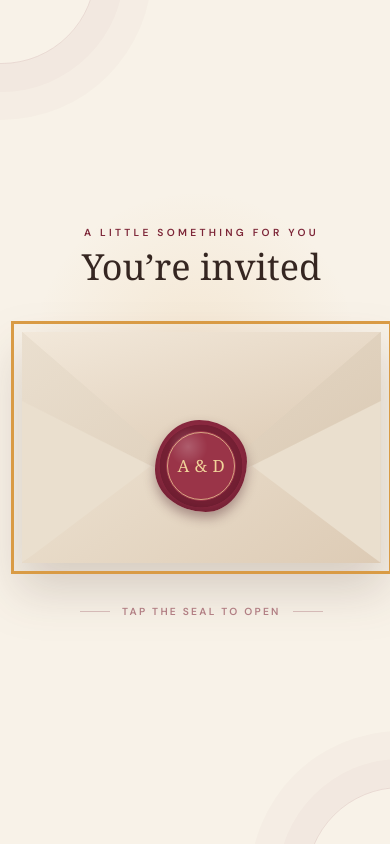
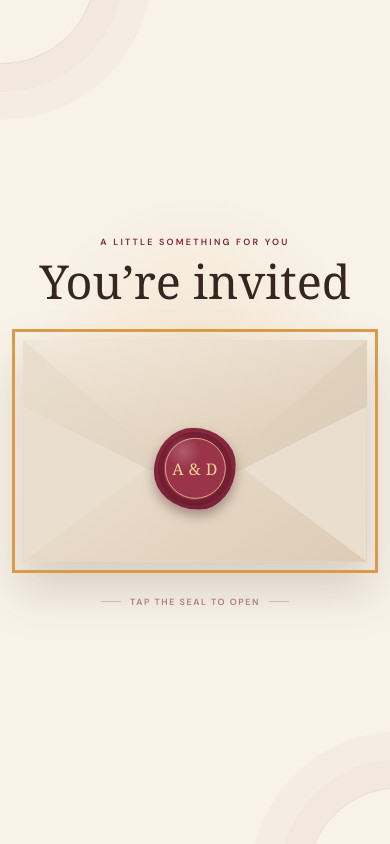
Before and after one commit to anuj2698/Techincal-Stock-Analysis, a Flask app: page /wedding in a window 390 px wide. Run offline with Flask 3, Linux system fonts and the light colour scheme; some web fonts are replaced.

Commit message:
Optimize wedding invitation for mobile

```diff
--- a/templates/wedding.html
+++ b/templates/wedding.html
@@ -30,7 +30,7 @@
       }
 
       * { box-sizing: border-box; }
-      html { scroll-behavior: smooth; }
+      html { scroll-behavior: smooth; scroll-padding-top: 68px; }
       body {
         margin: 0;
         color: var(--ink);
@@ -888,58 +888,186 @@
 
       @media (max-width: 800px) {
         .nav-links a:not(.nav-rsvp) { display: none; }
-        .hero-flower { width: 320px; }
-        .blessing { grid-template-columns: 1fr; }
-        .blessing-panel { min-height: 76svh; padding: 95px 24px 120px; }
-        .blessing-image { height: 110%; }
+        .nav { padding: 15px 20px; }
+        .nav.scrolled { padding-block: 10px; }
+        .nav-rsvp { display: inline-flex; min-height: 38px; align-items: center; padding: 0 15px; border: 1px solid currentColor; }
+        .hero-flower { width: 270px; }
+        .blessing {
+          grid-template-columns: 1fr;
+          grid-template-rows: repeat(2, minmax(0, 1fr));
+          height: max(100svh, 680px);
+          min-height: 0;
+        }
+        .blessing-panel { min-height: 0; padding: 78px 20px 38px; }
+        .blessing-panel + .blessing-panel { padding-top: 52px; }
+        .blessing-image { height: 118%; object-position: center 20%; }
         .blessing-ganesha { order: 1; }
         .blessing-mahavir { order: 2; }
-        .blessing-center { top: 50%; bottom: auto; min-width: min(390px, 78vw); transform: translate(-50%, -50%); }
+        .blessing-devanagari { font-size: clamp(1.35rem, 5.8vw, 2rem); }
+        .blessing-translit { margin-top: 8px; font-size: .53rem; letter-spacing: .16em; }
+        .blessing-center {
+          top: 50%;
+          bottom: auto;
+          min-width: min(300px, 76vw);
+          padding: 13px 24px 12px;
+          transform: translate(-50%, -50%);
+        }
+        .blessing-center::before, .blessing-center::after { width: 22px; }
+        .blessing-center::before { right: calc(100% + 9px); }
+        .blessing-center::after { left: calc(100% + 9px); }
+        .blessing-center h1 { font-size: clamp(1.45rem, 6.5vw, 2rem); }
+        .hero { min-height: max(100svh, 720px); }
+        .hero-content { width: 100%; padding: 94px 18px 80px; }
+        .eyebrow { max-width: 310px; margin: 0 auto 30px; font-size: .62rem; line-height: 1.7; letter-spacing: .24em; }
+        .hero h1 { font-size: clamp(4.1rem, 18vw, 6.7rem); line-height: .86; }
+        .hero h1 .name { line-height: .78; }
+        .hero h1 .parentage {
+          max-width: 92vw;
+          margin-top: 10px;
+          font-size: clamp(.58rem, 2.7vw, .72rem);
+          line-height: 1.55;
+          letter-spacing: .1em;
+          text-wrap: balance;
+        }
+        .hero h1 .amp { margin: .16em 0 .12em; font-size: .58em; }
+        .hero-date { margin-top: 34px; }
+        .scroll-cue { bottom: 14px; }
+        .section { padding: 82px 20px; }
+        .display { font-size: clamp(2.7rem, 11vw, 4.2rem); line-height: 1.04; }
+        .section-tag { font-size: .61rem; letter-spacing: .22em; }
         .welcome, .venue { grid-template-columns: 1fr; }
-        .welcome { gap: 55px; }
+        .welcome { gap: 42px; }
         .personality-card { width: min(100%, 480px); margin: auto; }
+        .welcome-copy p:not(.section-tag) { margin-top: 22px; font-size: 1rem; line-height: 1.75; }
         .journey-head { grid-template-columns: 1fr; gap: 22px; }
-        .journey-gallery { grid-template-columns: repeat(6, 1fr); grid-auto-rows: 80px; }
+        .events-head { display: block; margin-bottom: 42px; }
+        .events-head p:last-child { margin-top: 24px; }
+        .event-row { grid-template-columns: 1fr auto; gap: 12px 18px; min-height: 0; padding: 25px 0; }
+        .event-number { display: none; }
+        .event-name { grid-column: 1; font-size: clamp(2.15rem, 10vw, 3rem); }
+        .event-meta { grid-column: 1 / -1; font-size: .7rem; line-height: 1.7; }
+        .event-icon { grid-column: 2; grid-row: 1; }
+        .venue { min-height: 0; }
+        .venue-map { min-height: 390px; order: 2; }
+        .venue-map iframe { min-height: 390px; }
+        .venue-copy { order: 1; padding: 78px 20px 44px; }
+        .venue-copy address { margin: 24px 0; line-height: 1.7; }
+        .detail-grid { grid-template-columns: 1fr; }
+        .detail-card, .detail-card + .detail-card { padding: 30px 0; border-right: 0; border-bottom: 1px solid var(--line); }
+        .detail-card:last-child { border-bottom: 0; }
+        .details-head { margin-bottom: 42px; }
+      }
+
+      @media (max-width: 560px) {
+        .invitation-gate {
+          padding: max(18px, env(safe-area-inset-top)) 16px max(18px, env(safe-area-inset-bottom));
+        }
+        .gate-inner { width: min(100%, 390px); }
+        .gate-kicker { font-size: .56rem; letter-spacing: .25em; }
+        .gate-title { margin-bottom: 34px; font-size: clamp(2.3rem, 12vw, 3.1rem); }
+        .mail-scene { width: min(88vw, 350px); }
+        .envelope-letter { padding: 14px; }
+        .letter-copy { gap: 5px; }
+        .letter-copy small { font-size: .45rem; letter-spacing: .18em; }
+        .letter-copy strong { font-size: clamp(1.45rem, 8vw, 2rem); }
+        .letter-copy em { font-size: 1rem; }
+        .wax-seal { width: clamp(80px, 24%, 92px); font-size: 1rem; }
+        .gate-hint { margin-top: 34px; gap: 9px; font-size: .56rem; letter-spacing: .17em; }
+        .gate-hint::before, .gate-hint::after { width: 20px; }
+        .nav { padding: max(12px, env(safe-area-inset-top)) 16px 12px; }
+        .nav.scrolled { padding-block: 9px; }
+        .monogram { font-size: 1.22rem; }
+        .nav-links a { font-size: .62rem; letter-spacing: .13em; }
+        .nav-rsvp { min-height: 36px; padding-inline: 13px; }
+        .blessing { height: max(100svh, 640px); }
+        .blessing-panel { padding: 70px 16px 34px; }
+        .blessing-panel + .blessing-panel { padding-top: 46px; }
+        .blessing-image { height: 114%; }
+        .hero-flower { width: 190px; opacity: .2; }
+        .hero h1 { font-size: clamp(3.7rem, 19vw, 5.2rem); }
+        .hero-date {
+          flex-direction: column;
+          gap: 6px;
+          margin-top: 30px;
+          font-size: .63rem;
+          line-height: 1.5;
+          letter-spacing: .14em;
+        }
+        .hero-date::before, .hero-date::after { display: none; }
+        .section { padding: 72px 18px; }
+        .personality-card { border-radius: 42% 42% 14px 14px / 14% 14% 14px 14px; box-shadow: 0 18px 38px rgba(76,44,32,.16); }
+        .journey { padding-inline: 0; }
+        .journey-head { margin-bottom: 34px; padding-inline: 18px; }
+        .journey-head > p:last-child { line-height: 1.7; }
+        .journey-gallery {
+          display: flex;
+          gap: 12px;
+          max-width: none;
+          margin: 0;
+          padding: 0 18px 18px;
+          overflow-x: auto;
+          overscroll-behavior-inline: contain;
+          scroll-padding-inline: 18px;
+          scroll-snap-type: x mandatory;
+          scrollbar-width: none;
+          -webkit-overflow-scrolling: touch;
+        }
+        .journey-gallery::-webkit-scrollbar { display: none; }
         .gallery-photo,
         .gallery-photo:nth-child(1),
         .gallery-photo:nth-child(3),
         .gallery-photo:nth-child(5),
         .gallery-photo:nth-child(7),
-        .gallery-photo:nth-child(8) { grid-column: span 3; grid-row: span 3; }
-        .events-head { display: block; }
-        .events-head p:last-child { margin-top: 24px; }
-        .event-row { grid-template-columns: 50px 1fr auto; gap: 16px; padding-block: 28px; }
-        .event-meta { grid-column: 2 / 4; }
-        .venue-map { min-height: 470px; order: 2; }
-        .venue-map iframe { min-height: 470px; }
-        .venue-copy { order: 1; }
-        .detail-grid { grid-template-columns: 1fr; }
-        .detail-card, .detail-card + .detail-card { padding: 30px 0; border-right: 0; border-bottom: 1px solid var(--line); }
-        .detail-card:last-child { border-bottom: 0; }
+        .gallery-photo:nth-child(8) {
+          flex: 0 0 min(78vw, 320px);
+          width: min(78vw, 320px);
+          height: min(106vw, 430px);
+          min-height: 360px;
+          border-width: 5px;
+          scroll-snap-align: center;
+        }
+        .quote-band { padding: 68px 18px; }
+        .quote-band blockquote { font-size: clamp(2rem, 10.5vw, 3rem); }
+        .event-icon { width: 42px; height: 42px; }
+        .venue-map, .venue-map iframe { min-height: 350px; }
+        .venue-copy .button { width: 100%; }
+        .detail-card h3 { margin: 18px 0 10px; font-size: 1.8rem; }
+        .detail-card p { line-height: 1.7; }
+        .rsvp-form { grid-template-columns: 1fr; }
+        .field.full, .rsvp-form .button, .form-note { grid-column: 1; }
+        .rsvp-intro { margin: 20px auto 34px; line-height: 1.7; }
+        .rsvp-form { gap: 20px; }
+        .field input, .field select, .field textarea { min-height: 48px; font-size: 16px; }
+        .field textarea { min-height: 96px; }
+        .rsvp-form .button { width: 100%; margin-top: 12px; }
+        .countdown { grid-template-columns: 1fr 1fr; gap: 0; margin-top: 48px; }
+        .count-item { padding: 20px 8px; }
+        .count-item:nth-child(-n+2) { border-bottom: 1px solid var(--line); }
+        .count-item:nth-child(2) { border-right: 0; }
+        .count-item:nth-child(4) { border-right: 0; }
+        .count-item strong { font-size: clamp(2.5rem, 13vw, 3.5rem); }
+        footer { padding: 48px 18px max(48px, env(safe-area-inset-bottom)); }
+        footer .footer-names { font-size: 1.9rem; }
       }
 
-      @media (max-width: 560px) {
-        .invitation-gate { padding: 22px; }
-        .gate-title { margin-bottom: 46px; }
-        .mail-scene { width: min(92vw, 420px); }
-        .envelope-letter { padding: 16px; }
-        .gate-hint { margin-top: 42px; }
-        .hero h1 { font-size: clamp(4rem, 23vw, 6rem); }
-        .journey-gallery { grid-template-columns: repeat(2, 1fr); grid-auto-rows: 155px; gap: 9px; }
-        .gallery-photo,
-        .gallery-photo:nth-child(1),
-        .gallery-photo:nth-child(3),
-        .gallery-photo:nth-child(5),
-        .gallery-photo:nth-child(7),
-        .gallery-photo:nth-child(8) { grid-column: span 1; grid-row: span 1; min-height: 0; border-width: 4px; }
-        .gallery-photo:nth-child(1), .gallery-photo:nth-child(6), .gallery-photo:nth-child(10) { grid-column: span 2; }
-        .hero-date { gap: 9px; font-size: .63rem; letter-spacing: .14em; }
-        .hero-date::before, .hero-date::after { width: 25px; }
-        .event-icon { width: 40px; height: 40px; }
-        .rsvp-form { grid-template-columns: 1fr; }
-        .field.full, .rsvp-form .button, .form-note { grid-column: 1; }
-        .countdown { grid-template-columns: 1fr 1fr; gap: 35px 0; }
-        .count-item:nth-child(2) { border-right: 0; }
+      @media (max-width: 380px) {
+        .hero h1 { font-size: 3.55rem; }
+        .hero h1 .parentage { font-size: .55rem; }
+        .display { font-size: 2.55rem; }
+        .blessing-center { min-width: 72vw; }
+      }
+
+      @media (max-width: 560px) and (max-height: 700px) {
+        .gate-title { margin-bottom: 22px; font-size: 2.2rem; }
+        .mail-scene { width: min(74vw, 300px); }
+        .gate-hint { margin-top: 24px; }
+        .blessing { height: 700px; }
+      }
+
+      @media (hover: none) {
+        .event-row:hover { padding-inline: 0; background: transparent; }
+        .button:hover { color: inherit; background: transparent; transform: none; }
+        .rsvp-form .button:hover { color: #fff8ee; background: transparent; }
       }
 
       @media (prefers-reduced-motion: reduce) {
```
